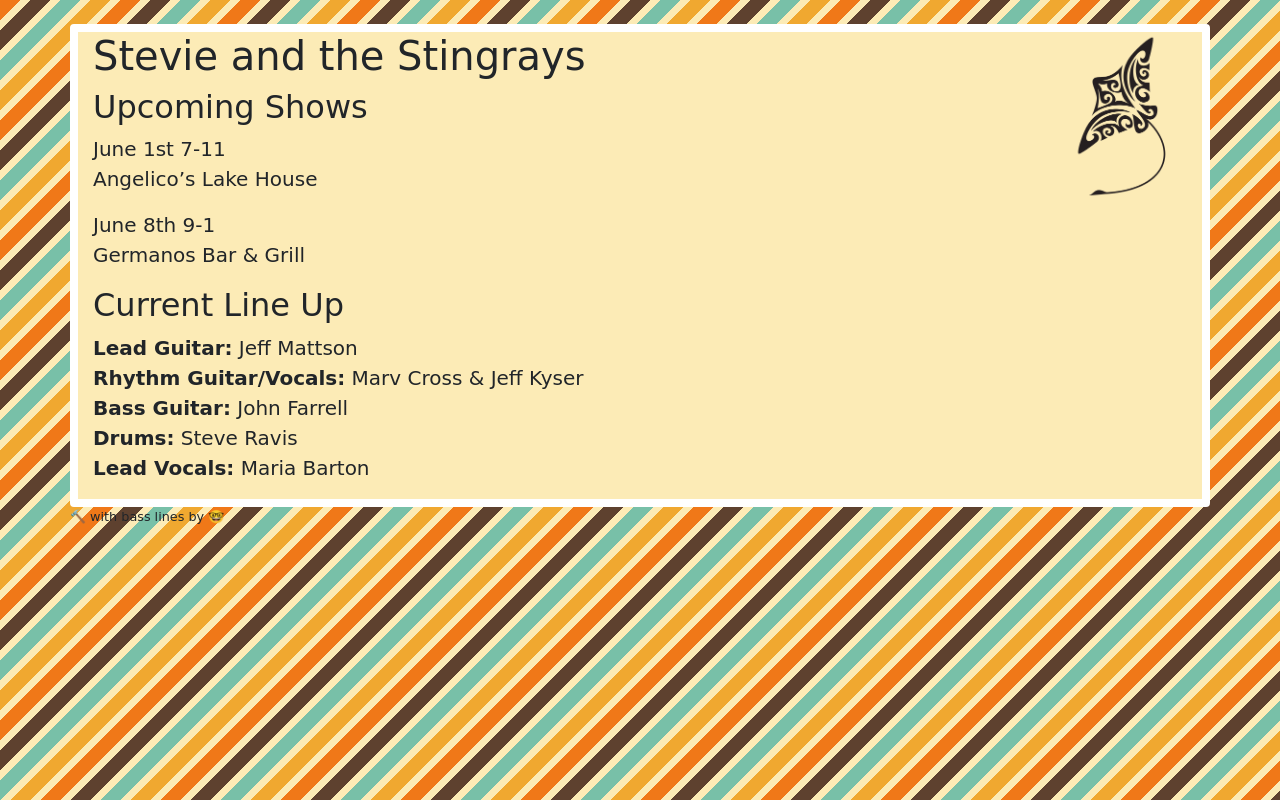
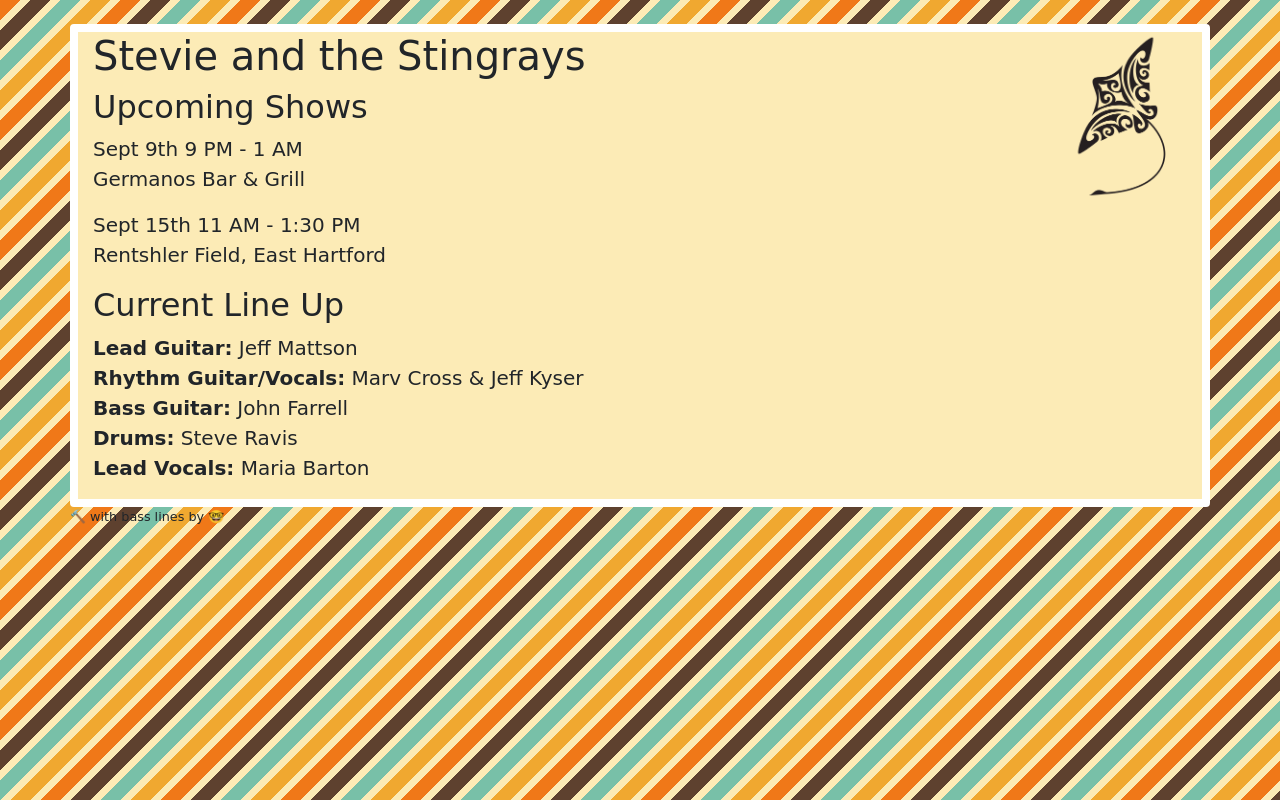
Before and after one commit to jfreal/sats, a plain HTML site: page index.html in a window 1280 px wide. Drawn offline with nearby package versions, Linux system fonts and the light colour scheme; a web font is replaced by a local one.

Commit message:
updating shows

```diff
--- a/index.html
+++ b/index.html
@@ -58,8 +58,8 @@
 
 
                 <h2>Upcoming Shows</h2>
-                <p>June 1st 7-11 <br />Angelico’s Lake House</p>
-                <p>June 8th 9-1 <br />Germanos Bar & Grill</p>
+                <p>Sept 9th 9 PM - 1 AM <br />Germanos Bar & Grill</p>
+                <p>Sept 15th 11 AM - 1:30 PM<br />Rentshler Field, East Hartford</p>
 
                 <h2>Current Line Up</h2>
                 <p>
```
